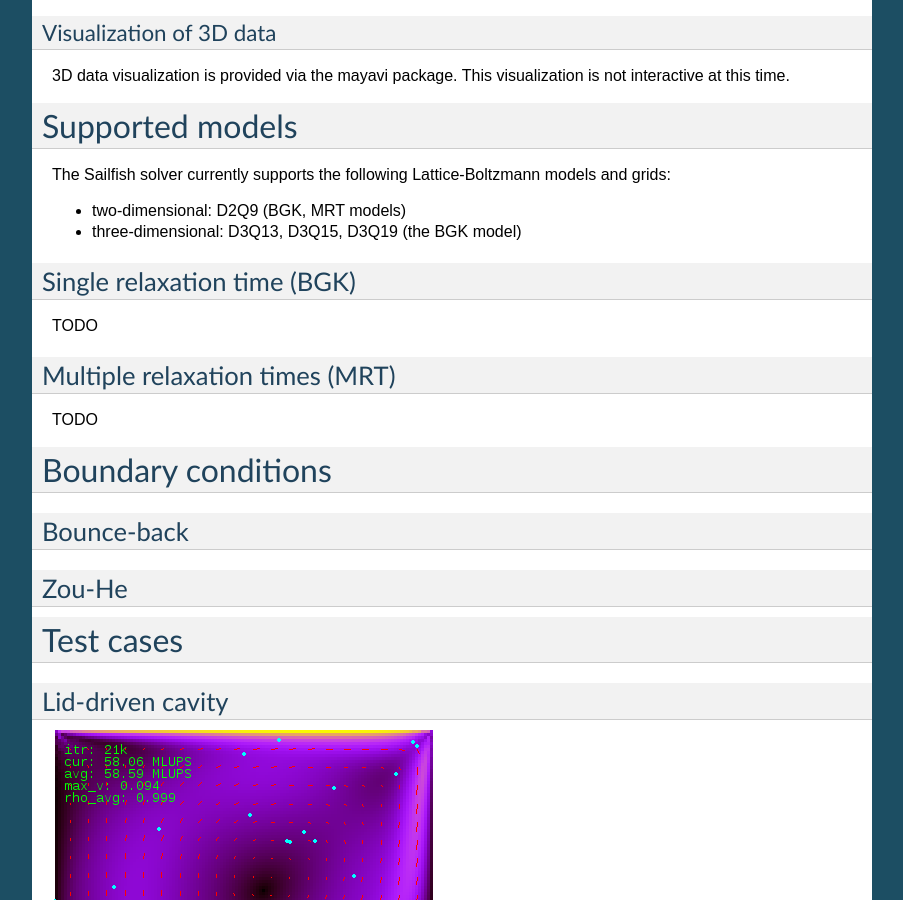
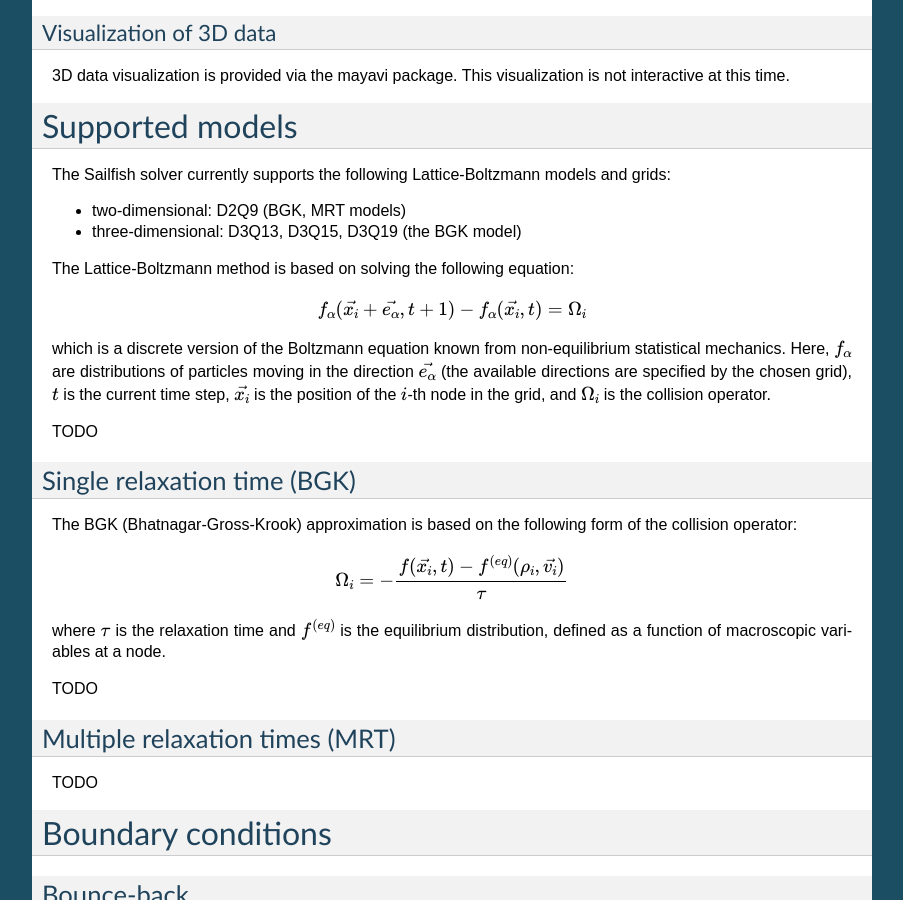
Before and after one commit to sailfish-team/sailfish, a Sphinx documentation site: the page built from doc/main.rst, in a window 1280 px wide and 900 px high, scrolled down 2180 px. Shown: the whole window, without its empty margins (198-1101 px from the left). Built offline with Sphinx 7.4.7, drawn with Linux system fonts in a browser that asks for light colours; formulas are drawn with MathJax 3.

Commit message:
Add preliminary mathematical details about LBM and BGK.

```diff
--- a/doc/main.rst
+++ b/doc/main.rst
@@ -137,8 +137,29 @@ The Sailfish solver currently supports the following Lattice-Boltzmann models an
 * two-dimensional: D2Q9 (BGK, MRT models)
 * three-dimensional: D3Q13, D3Q15, D3Q19 (the BGK model)
 
+The Lattice-Boltzmann method is based on solving the following equation:
+
+.. math:: f_\alpha(\vec{x_i} + \vec{e_\alpha}, t + 1) - f_\alpha(\vec{x_i}, t) = \Omega_i
+
+which is a discrete version of the Boltzmann equation known from non-equilibrium
+statistical mechanics.  Here, :math:`f_\alpha` are distributions of particles
+moving in the direction :math:`\vec{e_\alpha}` (the available directions are specified
+by the chosen grid), :math:`t` is the current time step, :math:`\vec{x_i}` is the
+position of the :math:`i`-th node in the grid, and :math:`\Omega_i` is the collision
+operator.
+
+TODO
+
 Single relaxation time (BGK)
 ----------------------------
+
+The BGK (Bhatnagar-Gross-Krook) approximation is based on the following form
+of the collision operator:
+
+.. math:: \Omega_i = -\frac{f(\vec{x_i}, t) - f^{(eq)}(\rho_i, \vec{v_i})}{\tau}
+
+where :math:`\tau` is the relaxation time and :math:`f^{(eq)}` is the equilibrium
+distribution, defined as a function of macroscopic variables at a node.
 
 TODO
 
```
